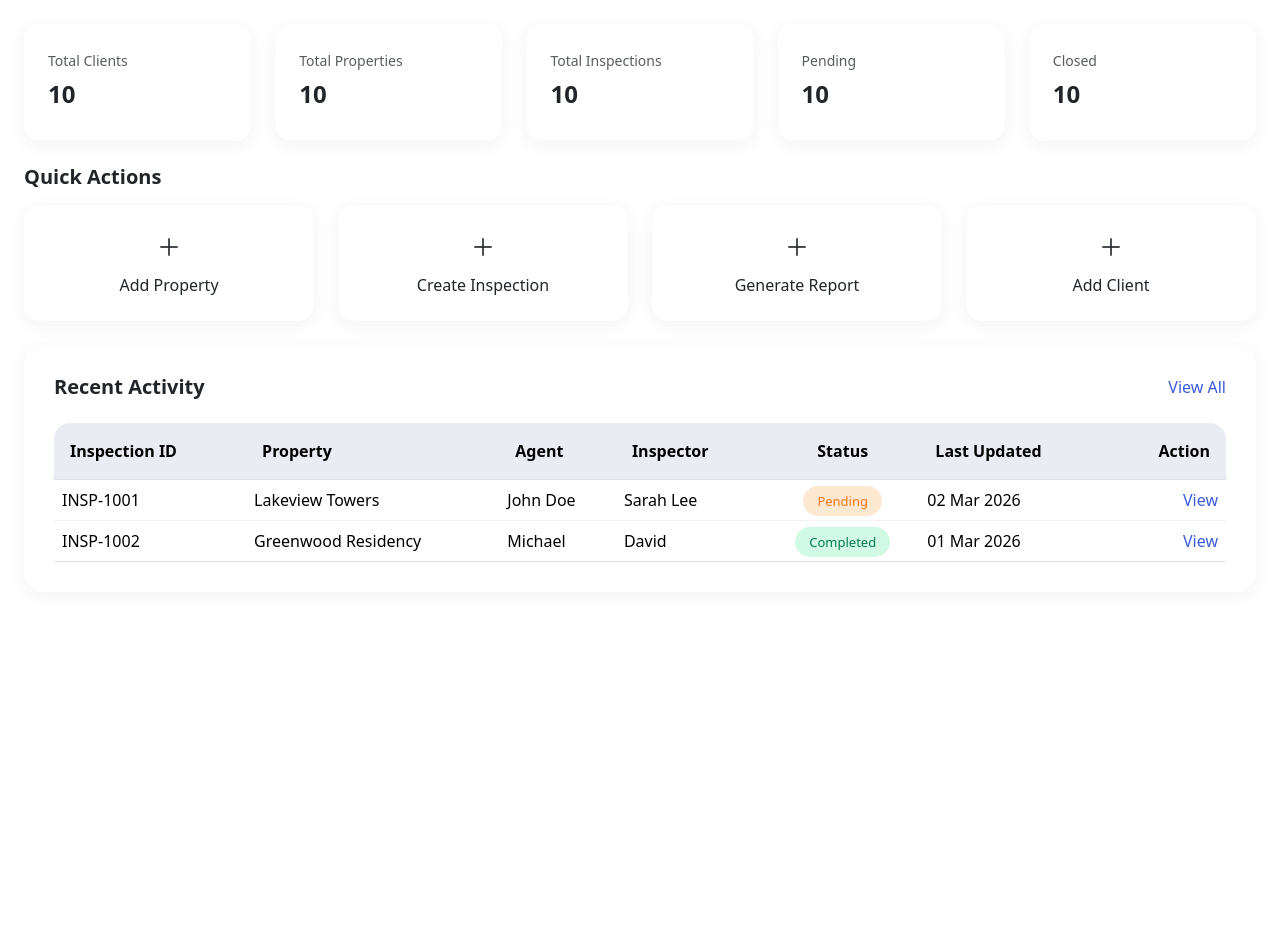
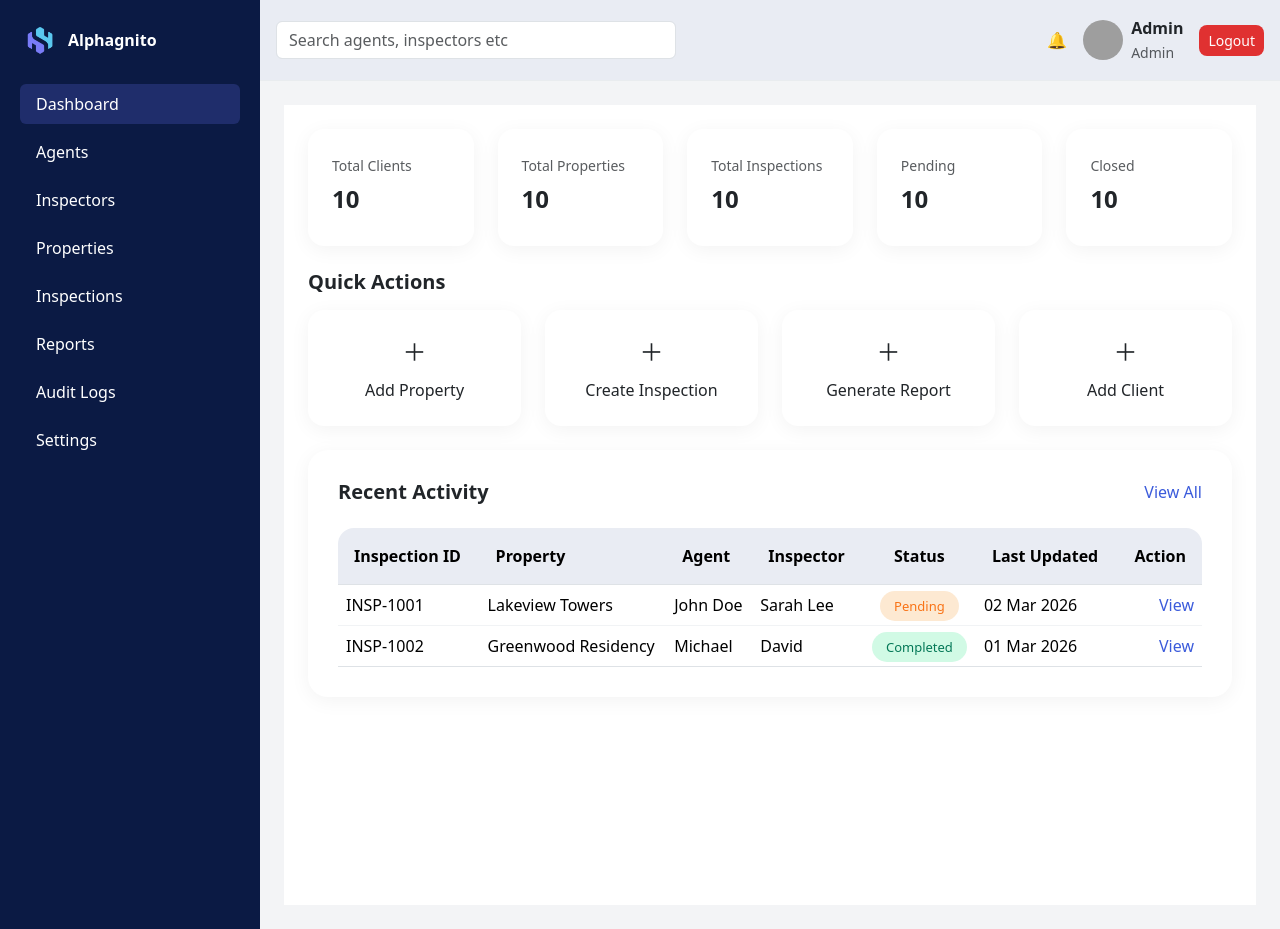
Before and after one commit to arvindsubbu/solace-crm-round-1, a React (Vite) app in the folder client/: page /dashboard in a window 1280 px wide. Before the commit the page ends 800 px from the top, so only its background shows below. Built offline with nearby package versions, Linux system fonts and the light colour scheme; sample sign-in values are in the browser's storage; grey boxes are pictures that could not be loaded.

Commit message:
update routing structure

```diff
--- a/client/src/App.jsx
+++ b/client/src/App.jsx
@@ -3,6 +3,8 @@ import Login from "./pages/Login";
 import Register from "./pages/Register";
 import Dashboard from "./pages/Dashboard";
 import ProtectedRoute from "./components/ProtectedRoute";
+import Agents from "./pages/Agents";
+import DashboardLayout from "./components/DashboardLayout";
 
 function App() {
   return (
@@ -11,13 +13,15 @@ function App() {
         <Route path="/" element={<Login />} />
         <Route path="/register" element={<Register />} />
         <Route
-          path="/dashboard"
           element={
             <ProtectedRoute>
-              <Dashboard />
+              <DashboardLayout />
             </ProtectedRoute>
           }
-        />
+        >
+          <Route path="/dashboard" element={<Dashboard />} />
+          <Route path="/agents" element={<Agents />} />
+        </Route>
       </Routes>
     </BrowserRouter>
   );
```
